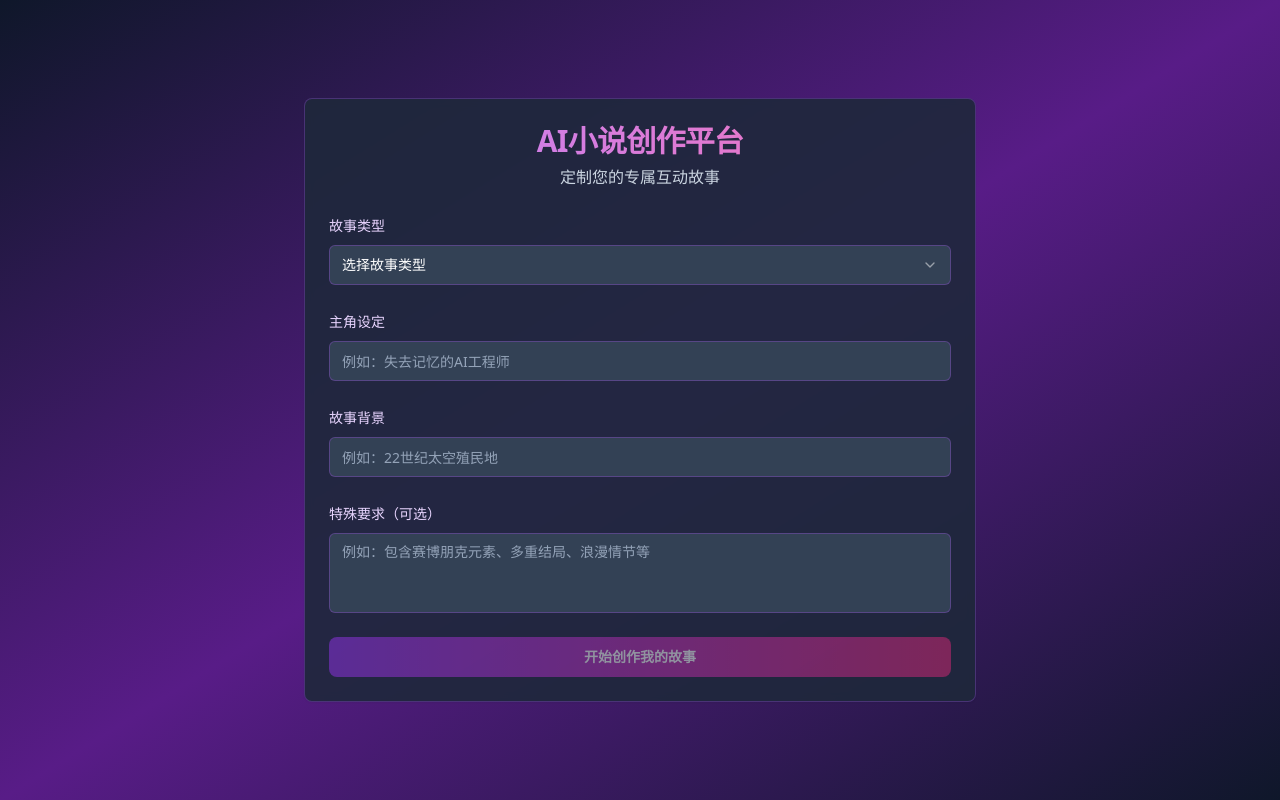
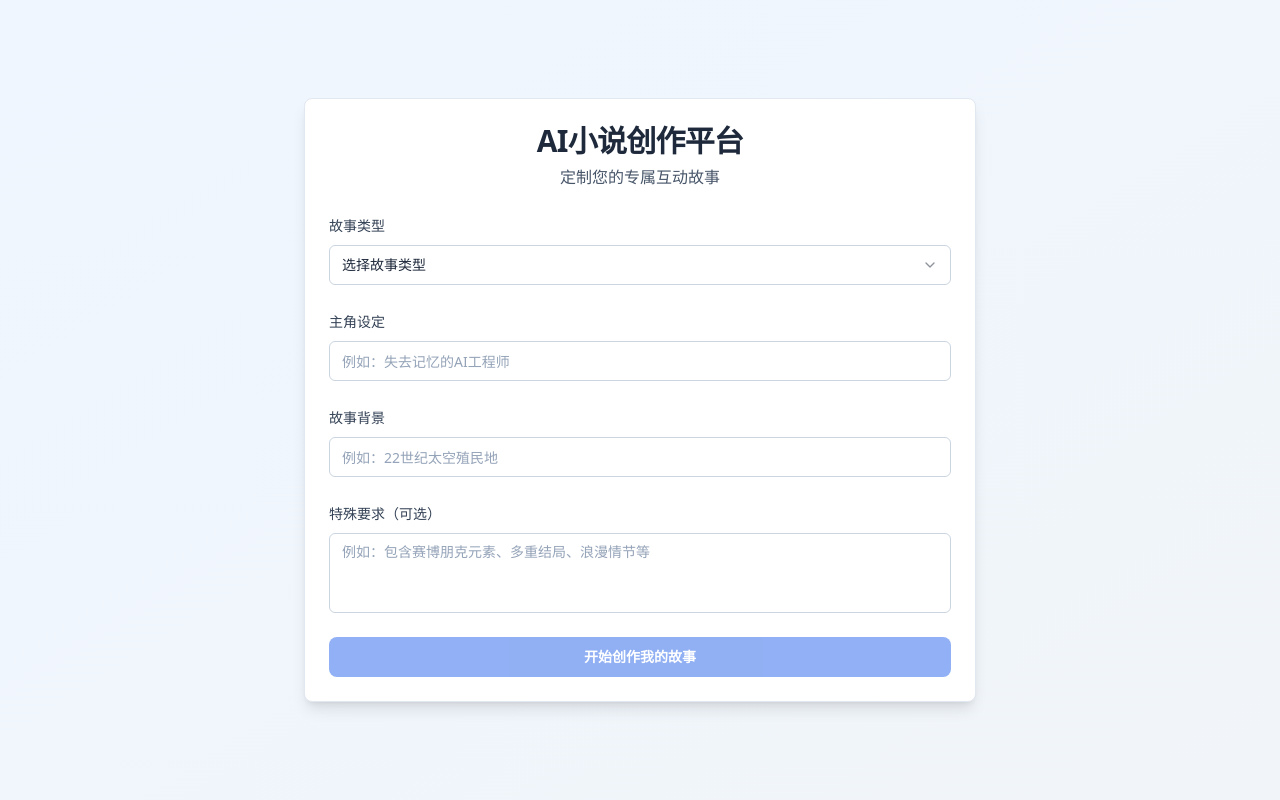
Before and after one commit to 9963KK/narrative-ai-paths, a React (Vite) app: page / in a window 1280 px wide. Built offline with nearby package versions, Linux system fonts and the light colour scheme.

Commit message:
Refactor: Apply default writing platform color scheme
Adjust the color scheme to match a standard writing platform aesthetic.

```diff
--- a/src/components/StoryInitializer.tsx
+++ b/src/components/StoryInitializer.tsx
@@ -43,25 +43,25 @@ const StoryInitializer: React.FC<StoryInitializerProps> = ({ onInitializeStory }
   };
 
   return (
-    <div className="min-h-screen bg-gradient-to-br from-slate-900 via-purple-900 to-slate-900 flex items-center justify-center p-4">
-      <Card className="w-full max-w-2xl bg-slate-800/90 border-purple-500/30 backdrop-blur-sm">
+    <div className="min-h-screen bg-gradient-to-br from-blue-50 to-slate-100 flex items-center justify-center p-4">
+      <Card className="w-full max-w-2xl bg-white shadow-lg border-slate-200">
         <CardHeader className="text-center">
-          <CardTitle className="text-3xl font-bold bg-gradient-to-r from-purple-400 to-pink-400 bg-clip-text text-transparent">
+          <CardTitle className="text-3xl font-bold text-slate-800">
             AI小说创作平台
           </CardTitle>
-          <p className="text-slate-300 mt-2">定制您的专属互动故事</p>
+          <p className="text-slate-600 mt-2">定制您的专属互动故事</p>
         </CardHeader>
         <CardContent>
           <form onSubmit={handleSubmit} className="space-y-6">
             <div>
-              <Label htmlFor="genre" className="text-purple-200 font-medium">故事类型</Label>
+              <Label htmlFor="genre" className="text-slate-700 font-medium">故事类型</Label>
               <Select value={config.genre} onValueChange={(value) => setConfig(prev => ({ ...prev, genre: value }))}>
-                <SelectTrigger className="mt-2 bg-slate-700 border-purple-500/30 text-white">
+                <SelectTrigger className="mt-2 bg-white border-slate-300 text-slate-800">
                   <SelectValue placeholder="选择故事类型" />
                 </SelectTrigger>
-                <SelectContent className="bg-slate-800 border-purple-500/30">
+                <SelectContent className="bg-white border-slate-200">
                   {genres.map((genre) => (
-                    <SelectItem key={genre.value} value={genre.value} className="text-white hover:bg-purple-600/30">
+                    <SelectItem key={genre.value} value={genre.value} className="text-slate-800 hover:bg-blue-50">
                       {genre.label}
                     </SelectItem>
                   ))}
@@ -70,42 +70,42 @@ const StoryInitializer: React.FC<StoryInitializerProps> = ({ onInitializeStory }
             </div>
 
             <div>
-              <Label htmlFor="protagonist" className="text-purple-200 font-medium">主角设定</Label>
+              <Label htmlFor="protagonist" className="text-slate-700 font-medium">主角设定</Label>
               <Input
                 id="protagonist"
                 value={config.protagonist}
                 onChange={(e) => setConfig(prev => ({ ...prev, protagonist: e.target.value }))}
                 placeholder="例如：失去记忆的AI工程师"
-                className="mt-2 bg-slate-700 border-purple-500/30 text-white placeholder:text-slate-400"
+                className="mt-2 bg-white border-slate-300 text-slate-800 placeholder:text-slate-400"
               />
             </div>
 
             <div>
-              <Label htmlFor="setting" className="text-purple-200 font-medium">故事背景</Label>
+              <Label htmlFor="setting" className="text-slate-700 font-medium">故事背景</Label>
               <Input
                 id="setting"
                 value={config.setting}
                 onChange={(e) => setConfig(prev => ({ ...prev, setting: e.target.value }))}
                 placeholder="例如：22世纪太空殖民地"
-                className="mt-2 bg-slate-700 border-purple-500/30 text-white placeholder:text-slate-400"
+                className="mt-2 bg-white border-slate-300 text-slate-800 placeholder:text-slate-400"
               />
             </div>
 
             <div>
-              <Label htmlFor="requirements" className="text-purple-200 font-medium">特殊要求（可选）</Label>
+              <Label htmlFor="requirements" className="text-slate-700 font-medium">特殊要求（可选）</Label>
               <Textarea
                 id="requirements"
                 value={config.special_requirements}
                 onChange={(e) => setConfig(prev => ({ ...prev, special_requirements: e.target.value }))}
                 placeholder="例如：包含赛博朋克元素、多重结局、浪漫情节等"
-                className="mt-2 bg-slate-700 border-purple-500/30 text-white placeholder:text-slate-400 resize-none"
+                className="mt-2 bg-white border-slate-300 text-slate-800 placeholder:text-slate-400 resize-none"
                 rows={3}
               />
             </div>
 
             <Button
               type="submit"
-              className="w-full bg-gradient-to-r from-purple-600 to-pink-600 hover:from-purple-700 hover:to-pink-700 text-white font-semibold py-3 rounded-lg transition-all duration-300 transform hover:scale-105"
+              className="w-full bg-blue-600 hover:bg-blue-700 text-white font-semibold py-3 rounded-lg transition-all duration-300"
               disabled={!config.genre || !config.protagonist || !config.setting}
             >
               开始创作我的故事
--- a/src/components/StoryReader.tsx
+++ b/src/components/StoryReader.tsx
@@ -83,17 +83,17 @@ const StoryReader: React.FC<StoryReaderProps> = ({ initialStory, onMakeChoice, o
   };
 
   return (
-    <div className="min-h-screen bg-gradient-to-br from-slate-900 via-purple-900 to-slate-900 p-4">
+    <div className="min-h-screen bg-gradient-to-br from-blue-50 to-slate-100 p-4">
       <div className="max-w-4xl mx-auto space-y-6">
         {/* 头部信息 */}
-        <Card className="bg-slate-800/90 border-purple-500/30 backdrop-blur-sm">
+        <Card className="bg-white shadow-lg border-slate-200">
           <CardHeader className="pb-3">
             <div className="flex items-center justify-between">
-              <CardTitle className="text-xl text-purple-200">
+              <CardTitle className="text-xl text-slate-800">
                 第 {story.chapter} 章
               </CardTitle>
               <div className="flex items-center space-x-4">
-                <Badge variant="outline" className="border-purple-500/50 text-purple-200">
+                <Badge variant="outline" className="border-slate-300 text-slate-600">
                   ID: {story.story_id}
                 </Badge>
                 <Progress value={(story.chapter / 10) * 100} className="w-32" />
@@ -103,17 +103,17 @@ const StoryReader: React.FC<StoryReaderProps> = ({ initialStory, onMakeChoice, o
         </Card>
 
         {/* 角色信息 */}
-        <Card className="bg-slate-800/90 border-purple-500/30 backdrop-blur-sm">
+        <Card className="bg-white shadow-lg border-slate-200">
           <CardHeader className="pb-3">
-            <CardTitle className="text-lg text-purple-200">角色信息</CardTitle>
+            <CardTitle className="text-lg text-slate-800">角色信息</CardTitle>
           </CardHeader>
           <CardContent>
             <div className="grid grid-cols-1 md:grid-cols-2 gap-4">
               {story.characters.map((character, index) => (
-                <div key={index} className="bg-slate-700/50 p-3 rounded-lg border border-purple-500/20">
-                  <h4 className="font-semibold text-purple-300">{character.name}</h4>
-                  <p className="text-sm text-slate-400 mb-1">{character.role}</p>
-                  <p className="text-xs text-slate-300">{character.traits}</p>
+                <div key={index} className="bg-slate-50 p-3 rounded-lg border border-slate-200">
+                  <h4 className="font-semibold text-slate-800">{character.name}</h4>
+                  <p className="text-sm text-slate-600 mb-1">{character.role}</p>
+                  <p className="text-xs text-slate-500">{character.traits}</p>
                 </div>
               ))}
             </div>
@@ -121,12 +121,12 @@ const StoryReader: React.FC<StoryReaderProps> = ({ initialStory, onMakeChoice, o
         </Card>
 
         {/* 主要故事内容 */}
-        <Card className="bg-slate-800/90 border-purple-500/30 backdrop-blur-sm">
+        <Card className="bg-white shadow-lg border-slate-200">
           <CardContent className="pt-6">
-            <div className="prose prose-invert max-w-none">
-              <div className="text-slate-200 text-lg leading-relaxed whitespace-pre-wrap">
+            <div className="prose prose-slate max-w-none">
+              <div className="text-slate-800 text-lg leading-relaxed whitespace-pre-wrap">
                 {currentText}
-                {isTyping && <span className="animate-pulse text-purple-400">|</span>}
+                {isTyping && <span className="animate-pulse text-blue-600">|</span>}
               </div>
             </div>
           </CardContent>
@@ -134,9 +134,9 @@ const StoryReader: React.FC<StoryReaderProps> = ({ initialStory, onMakeChoice, o
 
         {/* 选择项 */}
         {showChoices && (
-          <Card className="bg-slate-800/90 border-purple-500/30 backdrop-blur-sm animate-in slide-in-from-bottom-4">
+          <Card className="bg-white shadow-lg border-slate-200 animate-in slide-in-from-bottom-4">
             <CardHeader>
-              <CardTitle className="text-lg text-purple-200">选择你的行动</CardTitle>
+              <CardTitle className="text-lg text-slate-800">选择你的行动</CardTitle>
             </CardHeader>
             <CardContent>
               <div className="space-y-3">
@@ -145,11 +145,11 @@ const StoryReader: React.FC<StoryReaderProps> = ({ initialStory, onMakeChoice, o
                     key={choice.id}
                     variant="outline"
                     onClick={() => handleChoice(choice.id)}
-                    className="w-full text-left h-auto p-4 bg-slate-700/50 border-purple-500/30 hover:bg-purple-600/20 hover:border-purple-400/50 transition-all duration-300"
+                    className="w-full text-left h-auto p-4 bg-slate-50 border-slate-300 hover:bg-blue-50 hover:border-blue-300 transition-all duration-300"
                   >
                     <div>
-                      <div className="font-semibold text-purple-200">{choice.text}</div>
-                      <div className="text-sm text-slate-400 mt-1">{choice.description}</div>
+                      <div className="font-semibold text-slate-800">{choice.text}</div>
+                      <div className="text-sm text-slate-600 mt-1">{choice.description}</div>
                     </div>
                   </Button>
                 ))}
@@ -160,14 +160,14 @@ const StoryReader: React.FC<StoryReaderProps> = ({ initialStory, onMakeChoice, o
 
         {/* 成就系统 */}
         {story.achievements.length > 0 && (
-          <Card className="bg-slate-800/90 border-purple-500/30 backdrop-blur-sm">
+          <Card className="bg-white shadow-lg border-slate-200">
             <CardHeader>
-              <CardTitle className="text-lg text-purple-200">已解锁成就</CardTitle>
+              <CardTitle className="text-lg text-slate-800">已解锁成就</CardTitle>
             </CardHeader>
             <CardContent>
               <div className="flex flex-wrap gap-2">
                 {story.achievements.map((achievement, index) => (
-                  <Badge key={index} className="bg-gradient-to-r from-purple-600 to-pink-600 text-white">
+                  <Badge key={index} className="bg-blue-600 text-white">
                     {achievement}
                   </Badge>
                 ))}
@@ -181,7 +181,7 @@ const StoryReader: React.FC<StoryReaderProps> = ({ initialStory, onMakeChoice, o
           <Button
             onClick={onRestart}
             variant="outline"
-            className="border-purple-500/50 text-purple-200 hover:bg-purple-600/20"
+            className="border-slate-300 text-slate-700 hover:bg-slate-50"
           >
             重新开始
           </Button>
```
